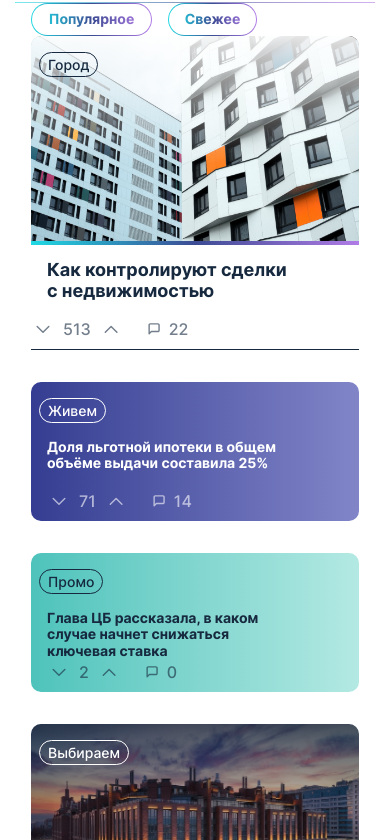
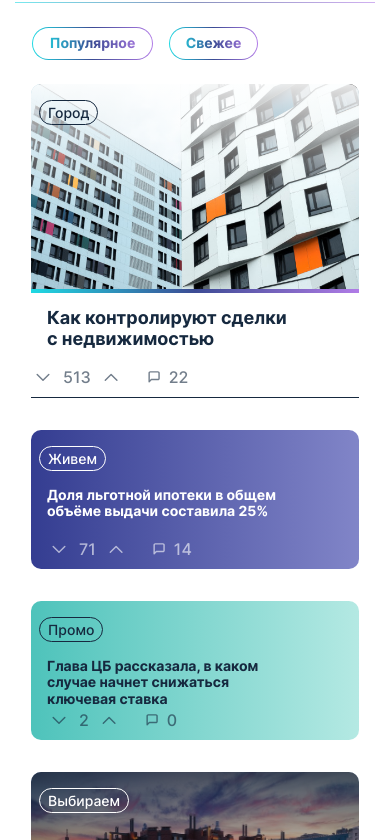
Before and after one commit to moreDasha/urban-project, a plain HTML site: page index.html in a window 390 px wide. Shown: the part 49-889 px from the top of the page. Drawn offline with Linux system fonts and the light colour scheme.

Commit message:
feat: add padding

```diff
--- a/sass/_mobile.sass
+++ b/sass/_mobile.sass
@@ -39,6 +39,8 @@
             height: 26px
 
     .tabbar
+        &__container
+        padding: 24px 16px 24px 16px
         &__button-wrapper
              margin-right: 16px
 
--- a/sass/style.sass
+++ b/sass/style.sass
@@ -93,7 +93,6 @@ $background-color: #FFFFFF
     z-index: 1
     background-color: $background-color
     &__container
-        /* height: 81px */
         padding: 24px 40px 24px 118px
         display: flex
         align-items: center
```
Also changed, not shown: css/style.css, 1 other file.
